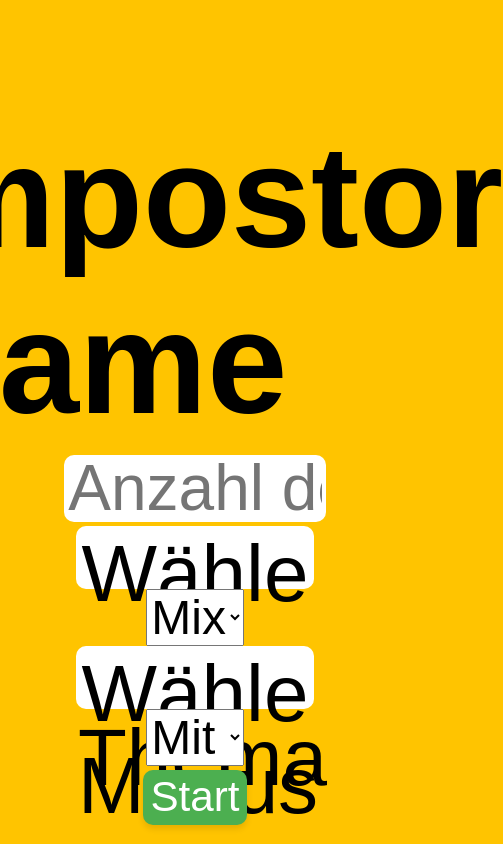
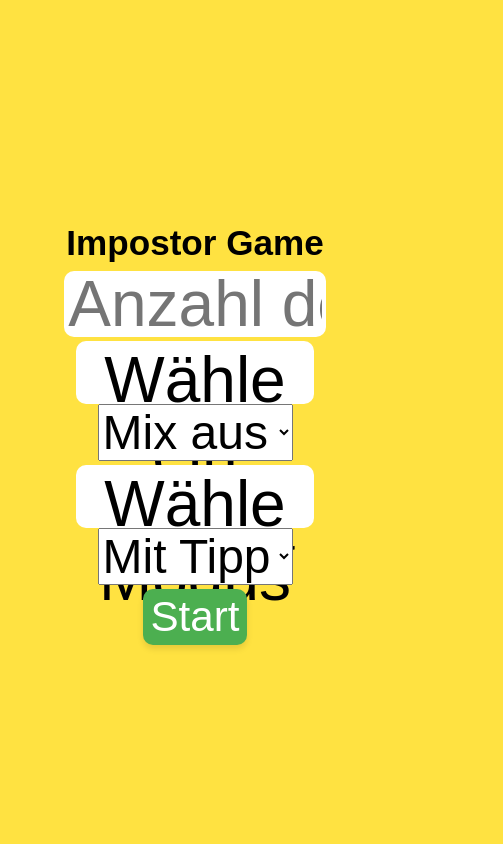
Before and after one commit to BagratToro/GameDevelopment, a plain HTML site: page ImpostorGame/index.html in a window 390 px wide. Shown: the whole page, 503 px wide, since content can reach past the window. Drawn offline with Linux system fonts and the light colour scheme.

Commit message:
New Design
Responsive sizing of the text compared to the boxes.
The boxes are now separated.
New background colour.

```diff
--- a/ImpostorGame/gameDesign.css
+++ b/ImpostorGame/gameDesign.css
@@ -86,10 +86,10 @@ Ocean/cold colors */
 
 @keyframes color-change {
   0% {
-    background-color: #ffc400;
+    background-color: #ffd900be;
   }
   100% {
-    background-color: #ffc400;
+    background-color: #ffd900be;
   }
 }
 
@@ -119,7 +119,7 @@ input {
 
 h1 {
   /* background-color: #9dcf15; */
-  font-size: 900%;
+  font-size: 9vw;
   margin-bottom: 2%;
 }
 
@@ -127,7 +127,7 @@ label {
   width: 60%;
   height: 7%;
   background-color:#ffffff;
-  font-size: 500%;
+  font-size: 4em;
   text-align: center;
   padding: 0.5%;
   border: none;
@@ -135,8 +135,9 @@ label {
 }
 
 select {
-  width: 25%;
+  width: 50%;
   font-size: 300%;
+  margin-bottom: 1%;
 }
 
 /*button:hover {
@@ -151,13 +152,6 @@ select {
     background-color: #007BFF;
 }
 
-.bottomSpace {
-  margin-bottom: 1%;
-  width: 100vw;
-  text-align: center;
-  /* height: 100vh; */
-}
-
 /*#message {
   margin-top: 20px;
   font-size: 20px;
--- a/ImpostorGame/index.html
+++ b/ImpostorGame/index.html
@@ -22,12 +22,10 @@
             <option value="nature">Natur</option>
         </select>
         <label id="mode" style="display: inline;">Wähle Modus</label>
-        <div class="bottomSpace">
             <select name="ModeChoice" id="modeChoice" style="display: inline;">
                 <option value="withHint">Mit Tipp</option>
                 <option value="withoutHint">Ohne Tipp</option>
             </select>
-        </div>
 
 
         <button id= "start"
```
